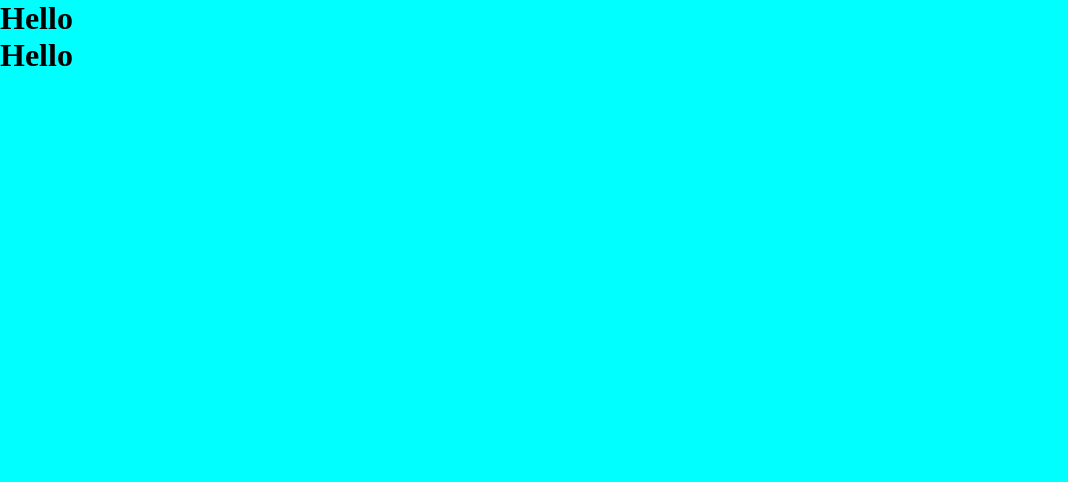
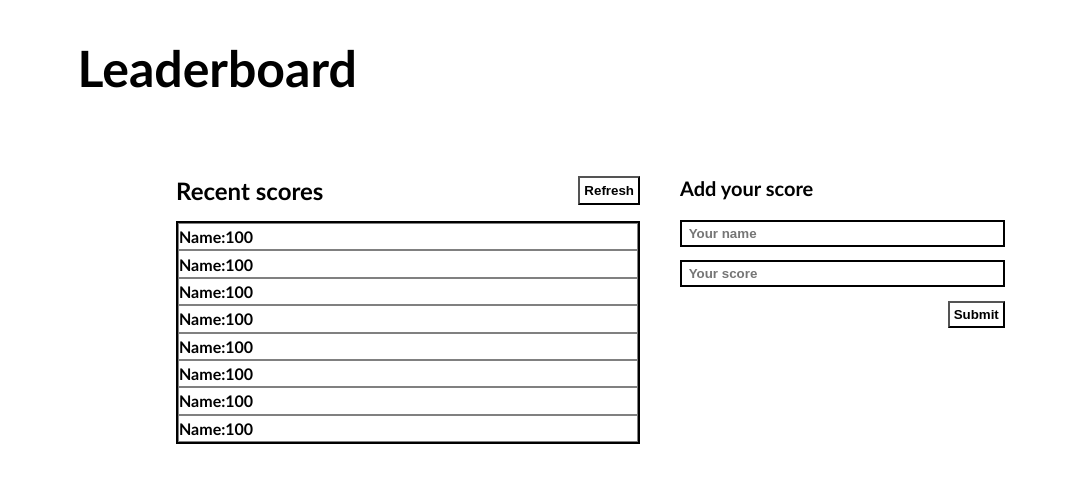
Before and after one commit to bilalrajput09/Leaderboard-API-Project, a website built with webpack: page src/index.html in a window 1280 px wide. Shown: the whole page, without its empty margins (0-1068 px from the left). Built offline with nearby package versions, Linux system fonts and the light colour scheme.

Commit message:
Add simple markup

```diff
--- a/src/index.html
+++ b/src/index.html
@@ -10,8 +10,66 @@
 </head>
 
 <body>
-  <h1>Hello</h1>
-  <h1>Hello</h1>
+  <div class="wrapper">
+    <header>
+      <h1>
+        Leaderboard
+      </h1>
+    </header>
+
+    <main>
+      <div class="scores_container">
+
+        <div class="recent_scores_container">
+          <h2>Recent scores</h2>
+          <button class="btn">Refresh</button>
+        </div>
+
+
+        <div class="scores_display_container">
+          <ul class="item_container">
+            <li class="items">
+              Name:100
+            </li>
+            <li class="items">
+              Name:100
+            </li>
+            <li class="items">
+              Name:100
+            </li>
+            <li class="items">
+              Name:100
+            </li>
+            <li class="items">
+              Name:100
+            </li>
+            <li class="items">
+              Name:100
+            </li>
+            <li class="items">
+              Name:100
+            </li>
+            <li class="items">
+              Name:100
+            </li>
+          </ul>
+        </div>
+
+      </div>
+
+      <form class="main_form">
+        <label class="form_text">Add your score</label>
+        <input type="text" placeholder="Your name">
+        <input type="text" placeholder="Your score">
+        <div class="btn_container">
+          <button class="btn submit">Submit</button>
+        </div>
+      </form>
+
+
+
+    </main>
+  </div>
 </body>
 
 </html>
--- a/src/style.css
+++ b/src/style.css
@@ -5,5 +5,80 @@
 }
 
 body {
-  background-color: aqua;
+  font-family: "Trebuchet MS", "Lucida Sans Unicode", "Lucida Grande",
+    "Lucida Sans", Arial, sans-serif;
 }
+.wrapper {
+  max-width: 1200px;
+  margin: 0 auto;
+}
+
+header {
+  padding: 1.5em;
+  font-size: 25px;
+  margin-bottom: 1em;
+}
+
+.scores_container {
+  width: 50%;
+}
+
+.recent_scores_container {
+  display: flex;
+  gap: 10px;
+  margin-bottom: 1em;
+  justify-content: space-between;
+}
+.shadow {
+  box-shadow: 5px 5px 10px 2px rgba(0, 0, 0, 0.8);
+}
+
+.btn {
+  background-color: white;
+  font-weight: 700;
+  padding: 0 0.3em;
+  box-shadow: inset;
+}
+
+main {
+  display: flex;
+  flex-direction: row;
+  gap: 40px;
+  width: 80%;
+  margin: 0 auto;
+  padding: 1em;
+}
+.item_container {
+  border: 2px solid black;
+  list-style: none;
+  font-weight: 700;
+  display: flex;
+  flex-direction: column;
+}
+.items {
+  padding: 0.2em 0;
+  border: 1px solid gray;
+}
+form {
+  display: flex;
+  flex-direction: column;
+  width: 35%;
+}
+.form_text {
+  margin-bottom: 1em;
+  font-weight: 700;
+  font-size: 20px;
+}
+input {
+  padding: 0.3em 0.5em;
+  border: 2px solid black;
+  margin-bottom: 1em;
+  font-weight: 700;
+}
+.btn_container {
+  display: flex;
+  justify-content: flex-end;
+}
+.submit {
+  padding: 0.3em;
+}
```
Also changed, not shown: dist/index.bundle.js, dist/index.html, 1 other file.
